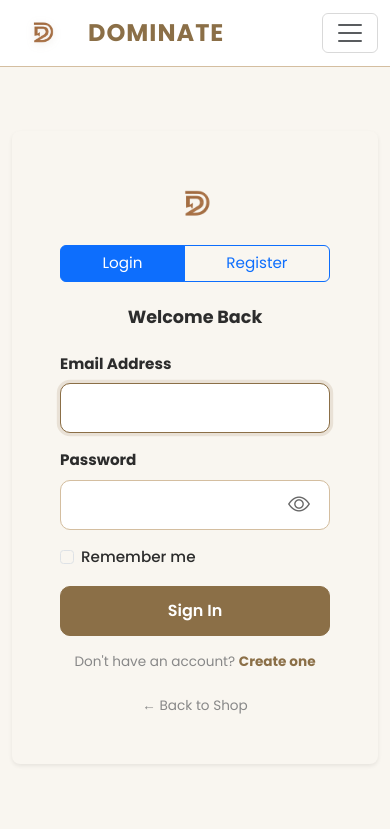
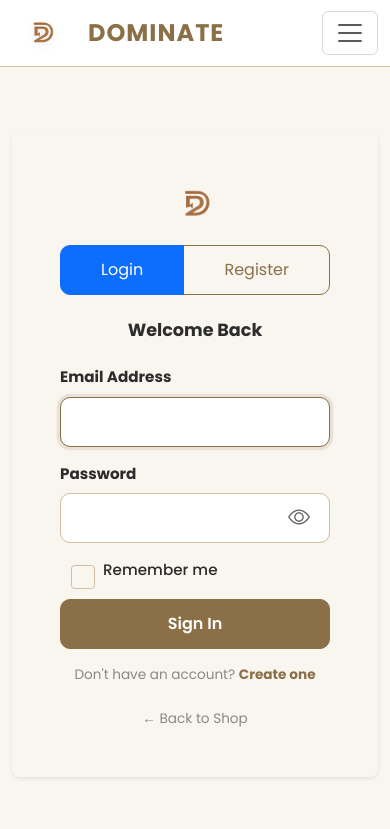
Before and after one commit to Sam15246/fitness-brand-dominate, a Flask app: page /auth/login in a window 390 px wide. Shown: the top 829 px of the page. Run offline with Flask 3, Linux system fonts and the light colour scheme.

Commit message:
PASS 3: Enhance touch targets and improve form accessibility for mobile
BUTTONS:
- All buttons/interactive elements: 4444px minimum touch target
- Enhanced hover states with transform (translateY -2px)
- Added focus outlines (2px solid with 2px offset)
- Icon buttons: 4444px with flex centering
- Small button groups: still 4040px minimum

FORMS:
- Input fields: 44px minimum height for comfortable tapping
- Checkboxes/Radios: 1.5rem (24px) for easy selection
- Textareas: 120px minimum height
- Added focus states with visible outlines
- Form labels: larger, bolder, better spacing
- Check labels: cursor pointer, better UX

OTHER:
- All interactive elements: 16px font to prevent iOS zoom
- Improved spacing between buttons (0.5rem gap)
- Smooth transitions (0.2s) for all interactions
- Better visual feedback on focus/active states

```diff
--- a/app/static/css/style.css
+++ b/app/static/css/style.css
@@ -393,8 +393,32 @@ nav.navbar {
 }
 
 /* =================
-   BUTTONS
-   ================= */
+   BUTTONS & TOUCH TARGETS
+   ================= */
+
+/* All interactive elements must be at least 44×44px for mobile */
+button,
+.btn,
+a.btn,
+input[type="button"],
+input[type="submit"],
+input[type="reset"],
+a[role="button"] {
+    min-height: 44px;              /* Touch target minimum */
+    min-width: 44px;
+    display: inline-flex;
+    align-items: center;
+    justify-content: center;
+    font-size: 16px;               /* Prevents iOS zoom */
+}
+
+/* Ensure adequate spacing between clickable elements */
+button + button,
+.btn + .btn,
+button + .btn,
+.btn + button {
+    margin-left: 0.5rem;
+}
 
 .btn-primary {
     background-color: var(--primary-color);
@@ -402,19 +426,18 @@ nav.navbar {
     color: #FFFFFF;
     font-weight: 600;
     border-radius: 10px;
-    min-height: 44px;              /* Touch-friendly minimum height */
-    min-width: 44px;               /* Touch-friendly minimum width */
     padding: 0.75rem 1.5rem;
-    font-size: 16px;               /* Prevents iOS zoom on focus */
     display: inline-flex;
     align-items: center;
     justify-content: center;
+    transition: all 0.2s ease;
 }
 
 .btn-primary:hover {
     background-color: #6B5337;
     border-color: #6B5337;
     box-shadow: 0 4px 12px rgba(139, 111, 71, 0.2);
+    transform: translateY(-2px);
 }
 
 .btn-primary:active,
@@ -422,25 +445,40 @@ nav.navbar {
     background-color: #5A4629;
     border-color: #5A4629;
     box-shadow: 0 2px 8px rgba(139, 111, 71, 0.2);
-}
-
+    outline: 2px solid rgba(139, 111, 71, 0.3);
+    outline-offset: 2px;
+}
+
+.btn-outline-primary,
 .btn-outline-secondary {
     color: var(--primary-color);
     border-color: var(--primary-color);
     border-radius: 10px;
-    min-height: 44px;              /* Touch-friendly */
     font-size: 16px;               /* Prevent zoom */
-}
-
+    padding: 0.75rem 1.5rem;
+    transition: all 0.2s ease;
+}
+
+.btn-outline-primary:hover,
 .btn-outline-secondary:hover {
     background-color: var(--primary-color);
     border-color: var(--primary-color);
     color: #FFFFFF;
-}
-
+    transform: translateY(-2px);
+}
+
+.btn-outline-primary:focus,
+.btn-outline-secondary:focus {
+    outline: 2px solid var(--primary-color);
+    outline-offset: 2px;
+}
+
+/* Small button group - still ensure minimum touch targets */
 .btn-group-sm .btn {
-    padding: 0.375rem 0.5rem;
+    padding: 0.5rem 0.75rem;       /* Slightly larger for mobile */
     border-radius: 4px 0 0 4px;
+    min-height: 40px;              /* Slightly less for compact groups */
+    min-width: 40px;
 }
 
 .btn-group-sm .btn:last-child {
@@ -455,14 +493,39 @@ nav.navbar {
 .btn-sm {
     border-radius: 4px;
     font-size: 0.875rem;
-}
-
-/* =================
-   FORMS
+    padding: 0.35rem 0.75rem;
+    min-height: 36px;              /* Slightly smaller but still touchable */
+    min-width: 36px;
+}
+
+/* Icon buttons - must be 44×44 minimum */
+.btn-icon,
+button.icon-btn,
+a.icon-btn {
+    width: 44px;
+    height: 44px;
+    padding: 0;
+    display: flex;
+    align-items: center;
+    justify-content: center;
+    border-radius: 6px;
+    transition: all 0.2s ease;
+}
+
+.btn-icon:focus,
+button.icon-btn:focus,
+a.icon-btn:focus {
+    outline: 2px solid var(--primary-color);
+    outline-offset: 2px;
+}
+
+/* =================
+   FORMS & INPUT FIELDS (Mobile Optimized)
    ================= */
 
 .form-control,
-.form-select {
+.form-select,
+textarea {
     border-color: var(--border-color);
     border-radius: 10px;
     padding: 0.75rem 1rem;
@@ -470,20 +533,63 @@ nav.navbar {
     color: var(--bs-body-color);
     min-height: 44px;              /* Touch-friendly input height */
     font-size: 16px;               /* Prevents iOS zoom on focus */
+    transition: border-color 0.15s ease, box-shadow 0.15s ease;
+}
+
+textarea {
+    min-height: 120px;             /* Better for mobile text input */
 }
 
 .form-control:focus,
-.form-select:focus {
+.form-select:focus,
+textarea:focus {
     border-color: var(--primary-color);
     box-shadow: 0 0 0 0.2rem rgba(139, 111, 71, 0.15);
     background-color: #FFFFFF;
     color: var(--bs-body-color);
+    outline: none;
+}
+
+/* Checkboxes & Radios - make them larger and more touch-friendly */
+.form-check-input {
+    width: 1.5rem;                 /* Larger checkbox/radio */
+    height: 1.5rem;
+    margin-top: 0.375rem;
+    cursor: pointer;
+    border-color: var(--border-color);
+    border-radius: 0.375rem;
+    transition: all 0.2s ease;
+}
+
+.form-check-input:checked {
+    background-color: var(--primary-color);
+    border-color: var(--primary-color);
+}
+
+.form-check-input:focus {
+    border-color: var(--primary-color);
+    box-shadow: 0 0 0 0.2rem rgba(139, 111, 71, 0.25);
+    outline: none;
+}
+
+/* Increase label padding for touch-friendly form controls */
+.form-check {
+    padding-left: 2rem;
+    margin-bottom: 1rem;
+}
+
+.form-check-label {
+    cursor: pointer;
+    padding-left: 0.5rem;
+    user-select: none;
+    font-weight: 500;
 }
 
 .form-label {
     font-weight: 600;
     color: var(--bs-body-color);
     margin-bottom: 0.5rem;
+    display: block;
 }
 
 /* =================
```
